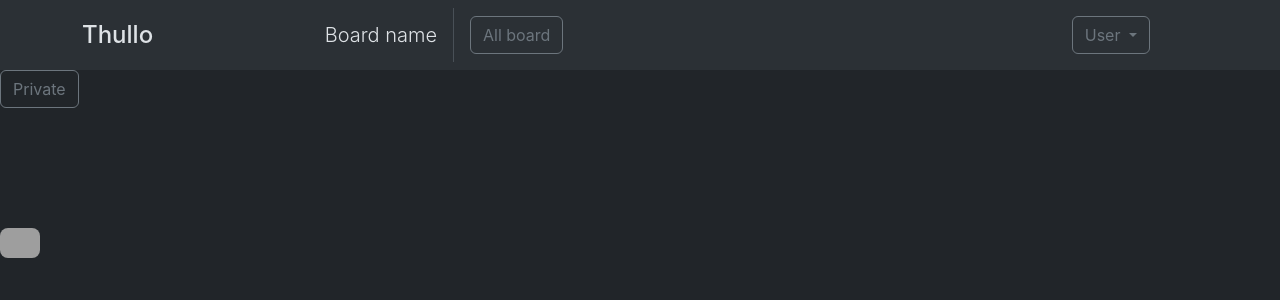
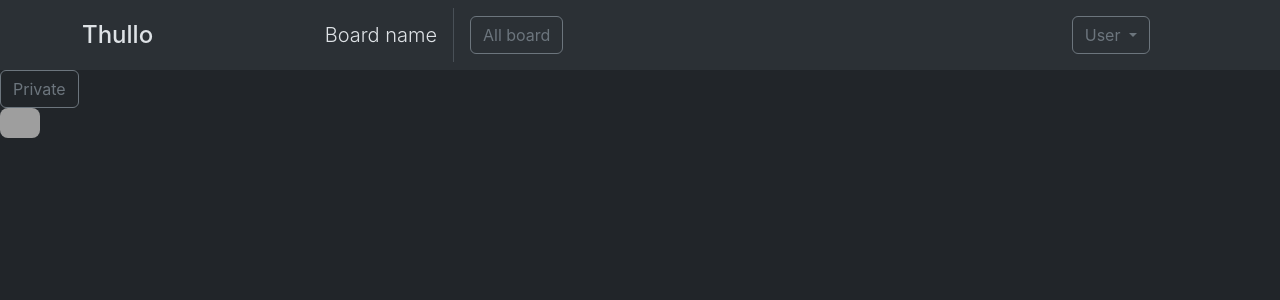
Before and after one commit to jruizsilva/trello-clon-devchallenges.io, an Angular app: page / in a window 1280 px wide. Shown: the top 300 px of the page. Built offline with nearby package versions, Linux system fonts and the light colour scheme; grey boxes are pictures that could not be loaded.

Commit message:
button visibility up avatar

```diff
--- a/src/app/pages/dashboard/header/button-visibility/button-visibility.component.html
+++ b/src/app/pages/dashboard/header/button-visibility/button-visibility.component.html
@@ -10,7 +10,7 @@
     Private
   </button>
 </p>
-<div style="min-height: 120px">
+<div class="position-absolute">
   <div class="collapse collapse-horizontal" id="collapseWidthExample">
     <div class="card card-body" style="width: 300px">
       <header class="mb-3">
```
